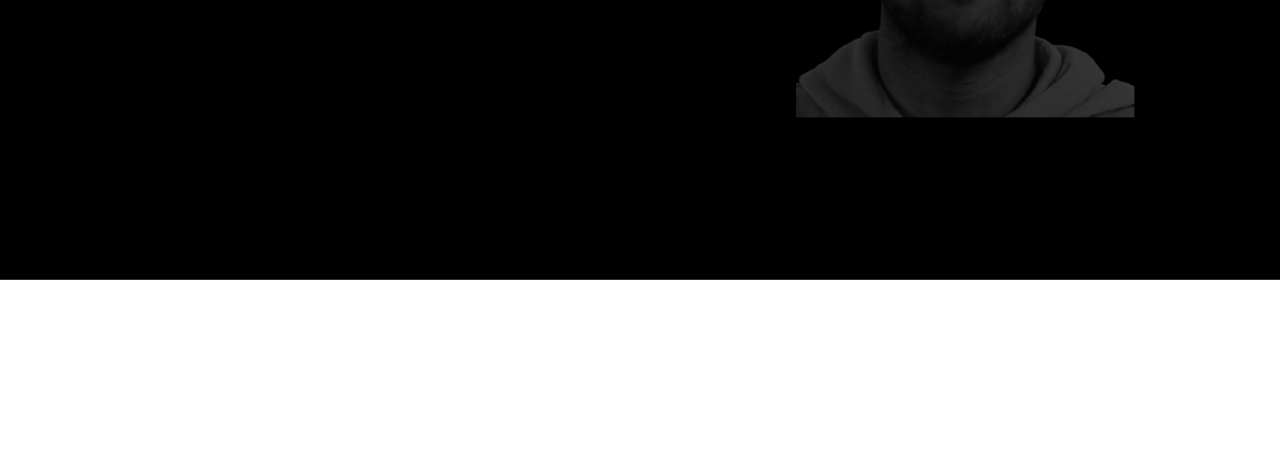
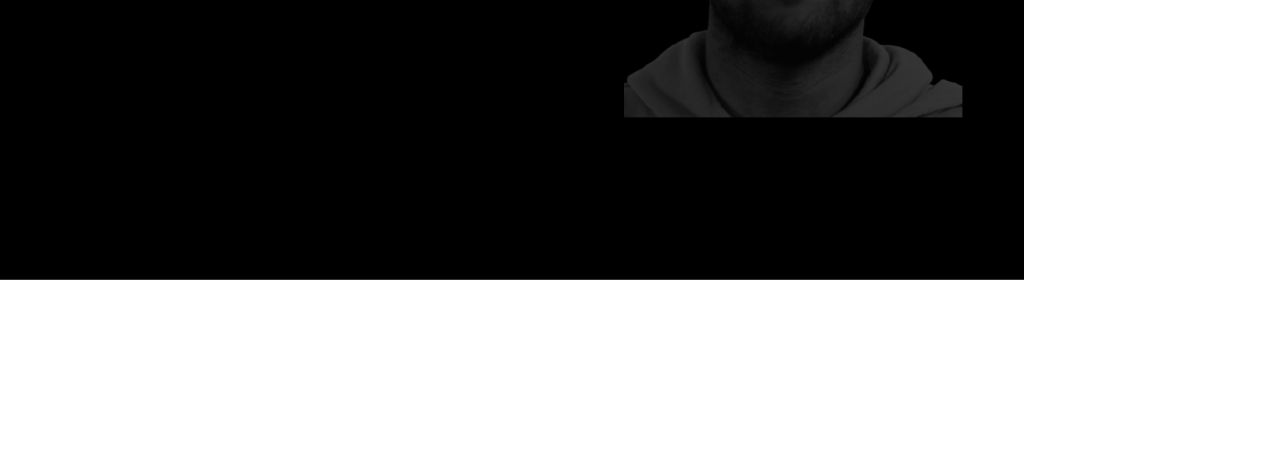
Before and after one commit to Vijiyarathan-Rithush/Vijiyarathan_Rithush_Projekt_Portfolio, a plain HTML site: page index.html in a window 1280 px wide. Shown: the part 397-846 px from the top of the page. Drawn offline with Linux system fonts and the light colour scheme.

Commit message:
Fully Done

```diff
--- a/css/styles.css
+++ b/css/styles.css
@@ -24,17 +24,6 @@ html {
     transform-origin: 0 0;
 }
 
-body {
-    width: 125%;
-}
-
-@-moz-document url-prefix() {
-    body {
-        width: 125%;
-        margin: 0;
-        padding: 0;
-    }
-}
 .hauptseite, .java-projektv, .f-higkeiten, .kontakt, .ber-mich {
   width: 100%;
   display: flex;
```
